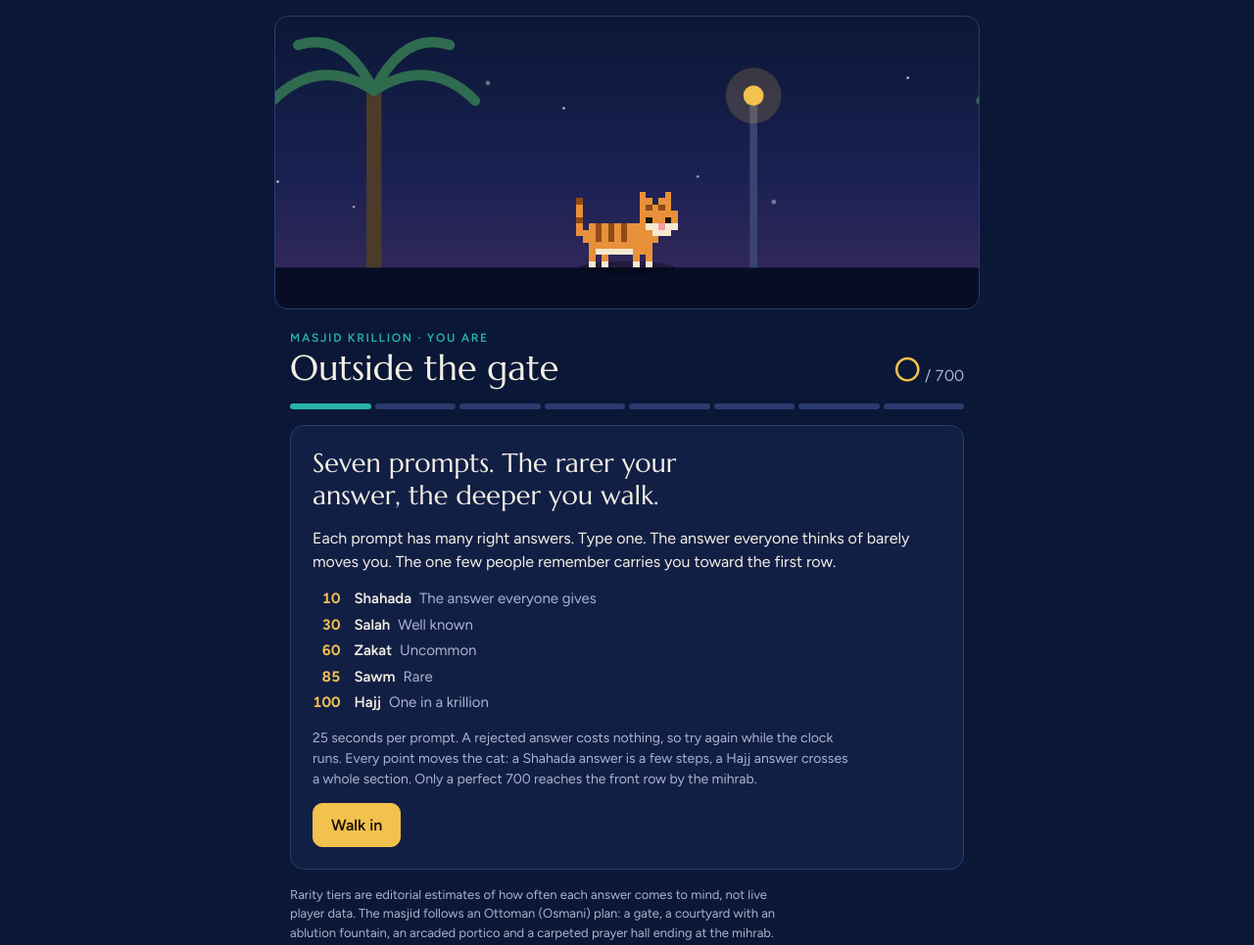
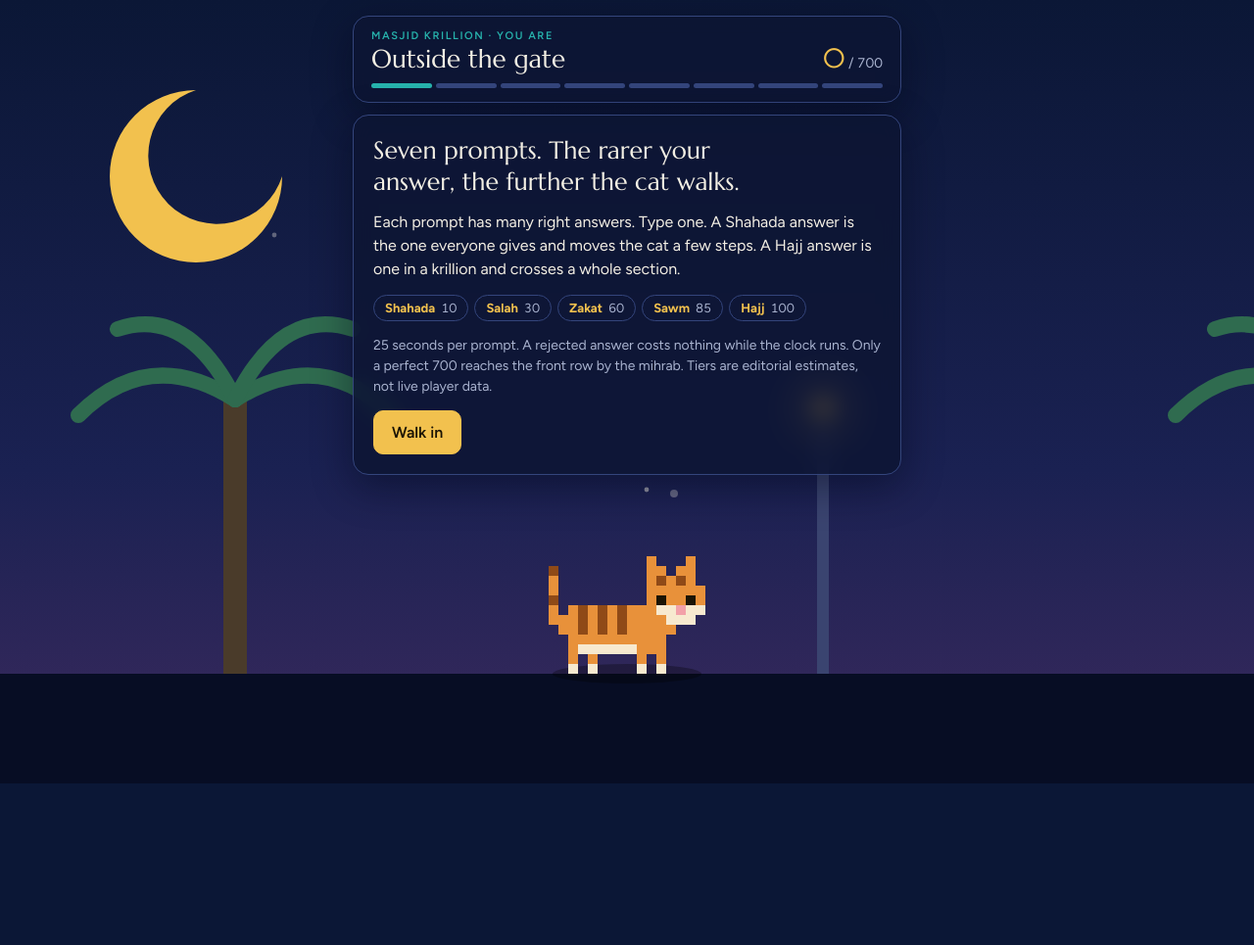
Before and after one commit to haashirmohammed/masjid-krillion, a plain HTML site: page index.html in a window 1280 px wide. Shown: the whole page at 98% size. After the commit the page ends 800 px from the top, so only its background shows below. Drawn offline with Linux system fonts and the light colour scheme.

Commit message:
Full-screen scene with floating boxes

```diff
--- a/game.js
+++ b/game.js
@@ -1,17 +1,18 @@
 (function () {
   const P = window.PROMPTS, STAGE = window.STAGES, TIERS = window.TIERS, SECONDS = 25;
   const $ = (id) => document.getElementById(id);
-  const scene = $("scene"), world = $("world");
+  const scene = $("scene"), world = $("world"), panel = $("float");
 
   // ---- the route: every point is 4.4 world units, so each 100 points is one 440-unit section ----
-  const ZOOM = 2.6, X0 = 120, STEP = 4.4, GROUND = 262, CARPET = 254;
+  const X0 = 120, STEP = 4.4, GROUND = 262, CARPET = 254, TOP = -700, DEEP = 500;
   const GATE = X0 + 100 * STEP, FOUNT = X0 + 250 * STEP, PORT = X0 + 300 * STEP, DOOR = X0 + 400 * STEP, QIBLA = X0 + 700 * STEP + 62;
   const C = { stone: "#e6dfcc", lead: "#6f8fb5", tile: "#27b3ad", lamp: "#f2c14e", carpet: "#a8323a", hall: "#2a2350", street: "#070d24", paving: "#1b2a55" };
   const lamp = (x, y) => `<circle cx="${x}" cy="${y}" r="11" fill="${C.lamp}" opacity=".18"/><circle cx="${x}" cy="${y}" r="4" fill="${C.lamp}"/>`;
 
-  // outside: street, low stars, street lamps, palms
-  let w = `<rect x="-900" y="${GROUND}" width="5200" height="60" fill="${C.street}"/>`;
-  for (let i = 0; i < 22; i++) w += `<circle cx="${-320 + (i * 83) % 860}" cy="${166 + (i * 37) % 76}" r="${i % 3 ? 0.5 : 0.9}" fill="#f3efe4" opacity="${0.4 + (i % 3) * 0.2}"/>`;
+  // outside: a sky full of stars, a crescent moon, street lamps, palms
+  let w = `<rect x="-900" y="${GROUND}" width="5200" height="${DEEP}" fill="${C.street}"/>`;
+  for (let i = 0; i < 170; i++) w = `<circle cx="${-500 + (i * 197) % 4300}" cy="${-420 + (i * 131) % 660}" r="${i % 4 ? 0.6 : 1}" fill="#f3efe4" opacity="${0.35 + (i % 3) * 0.2}"/>` + w;
+  w = `<path d="M10 113 a22 22 0 1 0 22 22 a17.5 17.5 0 1 1 -22 -22z" fill="${C.lamp}"/>` + w;
   [170, 430].forEach((x) => { w += `<rect x="${x - 1.5}" y="198" width="3" height="64" fill="#3a4470"/>` + lamp(x, 194); });
   [20, 300].forEach((x) => {
     w += `<rect x="${x - 3}" y="192" width="6" height="70" fill="#4a3b2a"/>`;
@@ -21,12 +22,13 @@
   });
 
   // gate in the outer wall: the cat stands in the gateway at exactly 100 points
-  w += `<rect x="${GATE - 40}" y="140" width="100" height="${GROUND - 140}" fill="${C.stone}"/>` +
+  w += [0, 28, 56, 84].map((dx) => `<rect x="${GATE - 40 + dx}" y="98" width="16" height="12" fill="${C.stone}"/>`).join("") +
+       `<rect x="${GATE - 40}" y="110" width="100" height="${GROUND - 110}" fill="${C.stone}"/>` +
        `<path d="M${GATE - 25} ${GROUND} V214 a25 28 0 0 1 50 0 V${GROUND}z" fill="#101c40"/>` +
        `<path d="M${GATE - 25} 214 a25 28 0 0 1 50 0" fill="none" stroke="${C.tile}" stroke-width="3"/>`;
 
   // courtyard: paving, low back wall with niches, cypresses, ablution fountain
-  w += `<rect x="${GATE - 25}" y="${GROUND}" width="${DOOR - GATE + 25}" height="60" fill="${C.paving}"/>` +
+  w += `<rect x="${GATE - 25}" y="${GROUND}" width="${DOOR - GATE + 25}" height="${DEEP}" fill="${C.paving}"/>` +
        `<rect x="${GATE + 60}" y="206" width="${PORT - GATE - 60}" height="56" fill="#5d5a66" opacity=".45"/>`;
   for (let x = GATE + 110; x < PORT - 40; x += 100) w += `<path d="M${x} ${GROUND} V232 a14 16 0 0 1 28 0 V${GROUND}z" fill="#101c40" opacity=".55"/>`;
   [GATE + 260, FOUNT - 150, FOUNT + 150].forEach((x) => { w += `<rect x="${x - 2}" y="244" width="4" height="18" fill="#4a3b2a"/><ellipse cx="${x}" cy="212" rx="9" ry="42" fill="#1f5a45"/>`; });
@@ -43,15 +45,16 @@
   w += `<rect x="${PORT - 4}" y="190" width="${DOOR - PORT + 4}" height="10" fill="${C.stone}"/>`;
 
   // prayer hall: door wall, lamps, windows, carpet, rows of worshippers, mihrab on the qibla wall
-  w += `<rect x="${DOOR + 12}" y="140" width="${QIBLA - DOOR - 12}" height="${GROUND - 140}" fill="${C.hall}"/>` +
-       `<rect x="${DOOR}" y="140" width="12" height="74" fill="${C.stone}"/><rect x="${DOOR}" y="214" width="12" height="48" fill="${C.hall}"/>` +
+  w += `<rect x="${DOOR + 12}" y="${TOP}" width="${QIBLA - DOOR - 12}" height="${GROUND - TOP}" fill="${C.hall}"/>` +
+       `<rect x="${DOOR}" y="${TOP}" width="12" height="${214 - TOP}" fill="${C.stone}"/><rect x="${DOOR}" y="214" width="12" height="48" fill="${C.hall}"/>` +
        `<rect x="${DOOR}" y="212" width="12" height="3" fill="${C.tile}"/>` +
        `<rect x="${DOOR + 12}" y="198" width="${QIBLA - DOOR - 12}" height="3" fill="${C.tile}" opacity=".45"/>` +
        `<rect x="${DOOR}" y="${CARPET}" width="${QIBLA - DOOR}" height="8" fill="${C.carpet}"/>` +
-       `<rect x="${QIBLA}" y="140" width="30" height="${GROUND - 140}" fill="${C.stone}"/>`;
+       `<rect x="${QIBLA}" y="${TOP}" width="30" height="${GROUND - TOP}" fill="${C.stone}"/>`;
   for (let x = DOOR + 80; x < QIBLA - 40; x += 110) {
-    w += `<path d="M${x} 140 V186" stroke="#8c7a4a" stroke-width="1"/>` + lamp(x, 190) +
-         `<path d="M${x + 44} 244 V220 a11 13 0 0 1 22 0 V244z" fill="#1a1640" stroke="${C.lead}" stroke-width="1.5" opacity=".8"/>`;
+    w += `<path d="M${x} ${TOP} V186" stroke="#8c7a4a" stroke-width="1"/>` + lamp(x, 190) +
+         `<path d="M${x + 44} 244 V220 a11 13 0 0 1 22 0 V244z" fill="#1a1640" stroke="${C.lead}" stroke-width="1.5" opacity=".8"/>` +
+         `<path d="M${x + 35} 172 V118 a20 22 0 0 1 40 0 V172z" fill="#1a1640" stroke="${C.lead}" stroke-width="1.5" opacity=".7"/>`;
   }
   for (let x = DOOR + 500; x <= QIBLA - 100; x += 78) w += `<g transform="translate(${x},${CARPET})" fill="#7b72b3"><circle cy="-34" r="6"/><path d="M-7 0 V-21 q7 -8 14 0 V0z"/></g>`;
   w += `<path d="M${QIBLA} ${GROUND} V196 q-20 -16 -22 14 V${GROUND}z" fill="${C.tile}"/><path d="M${QIBLA} ${GROUND} V208 q-12 -8 -13 8 V${GROUND}z" fill="#0f7f86"/>`;
@@ -80,7 +83,7 @@
   const still = window.matchMedia("(prefers-reduced-motion: reduce)").matches;
 
   // ---- tiers, named after the five pillars ----
-  $("tiers").innerHTML = TIERS.map((t) => `<dt>${t[0]}</dt><dd><b>${t[1]}</b>${t[2]}</dd>`).join("");
+  $("tiers").innerHTML = TIERS.map((t) => `<li title="${t[2]}"><b>${t[1]}</b>${t[0]}</li>`).join("");
   const tier = (pts) => TIERS.find((t) => t[0] === pts)[1];
   $("track").innerHTML = STAGE.map(() => "<li></li>").join("");
 
@@ -120,11 +123,13 @@
 
   // Move the cat to where the score puts it and keep the camera on it. snap = no walking.
   function place(snap) {
-    const x = X0 + total() * STEP, gy = x > DOOR + 6 ? CARPET : GROUND, k = scene.clientHeight / 300 * ZOOM;
+    const x = X0 + total() * STEP, gy = x > DOOR + 6 ? CARPET : GROUND, W = scene.clientWidth, H = scene.clientHeight;
+    const s = Math.max(2.4, Math.min(4.2, H / 200, W / 150)), floor = H * 0.86;
     const d = snap ? 0 : Math.abs(x - lastX), secs = d ? 0.9 + d / 400 : 0;
     lastX = x;
+    panel.style.maxHeight = Math.max(220, floor - 30 * s - 44) + "px";
     world.style.transitionDuration = me.style.transitionDuration = secs + "s";
-    world.style.transform = `translate(${scene.clientWidth / 2 - x * k}px,${scene.clientHeight * 0.86 - gy * k}px) scale(${ZOOM})`;
+    world.style.transform = `translate(${W / 2 - x * s}px,${floor - gy * s}px) scale(${s})`;
     me.style.transform = `translate(${x}px,${gy}px)`;
     const frame = (f) => { legs[0].style.display = f ? "none" : ""; legs[1].style.display = f ? "" : "none"; };
     clearInterval(walk); frame(0);
--- a/index.html
+++ b/index.html
@@ -2,37 +2,43 @@
 <html lang="en">
 <head>
 <meta charset="utf-8">
-<meta name="viewport" content="width=device-width, initial-scale=1">
+<meta name="viewport" content="width=device-width, initial-scale=1, viewport-fit=cover">
 <title>Masjid Krillion</title>
 <link rel="stylesheet" href="https://fonts.googleapis.com/css2?family=Marcellus&family=Figtree:wght@400;500;600;700&display=swap">
 <style>
-*{box-sizing:border-box}body{margin:0}[hidden]{display:none!important}
-/* Layout: a night cross-section of an Ottoman masjid pans across the top; one quiz card sits under it. Single dark look on purpose. */
+/* Layout: the masjid fills the whole screen; the score and the prompt float over it as glass boxes, and the cat walks along the bottom. Single dark look on purpose. */
 :root{
   color-scheme:dark;
-  --night:#0b1736; --dusk:#3b2a5e; --panel:#121f45; --line:#2b3b70;
-  --stone:#e6dfcc; --lead:#6f8fb5; --tile:#27b3ad; --lamp:#f2c14e; --carpet:#a8323a;
+  --night:#0b1736; --dusk:#3b2a5e; --glass:rgba(13,22,52,.86); --line:#34457c;
+  --tile:#27b3ad; --lamp:#f2c14e;
   --ink:#f3efe4; --muted:#a9b3cf; --bad:#ef7d6f;
   --display:"Marcellus",Georgia,serif; --body:"Figtree",system-ui,sans-serif;
 }
-html,body{background:var(--night)}
-body{color:var(--ink);font:16px/1.5 var(--body)}
-.scene{width:min(720px,calc(100% - 32px));margin:16px auto 0;height:clamp(190px,34vw,300px);overflow:hidden;background:linear-gradient(#0b1736 0%,#1a2152 55%,#3b2a5e 100%);border:1px solid var(--line);border-radius:14px}
-#world{height:100%;width:auto;aspect-ratio:3400/300;display:block;max-width:none;overflow:visible;transform-origin:0 0;transition:transform 1.1s ease}
+*{box-sizing:border-box}
+body{margin:0}
+[hidden]{display:none!important}
+html,body{height:100%;background:var(--night)}
+body{color:var(--ink);font:16px/1.5 var(--body);overflow:hidden}
+.scene{position:fixed;inset:0;overflow:hidden;background:linear-gradient(var(--night) 0%,#1a2152 60%,var(--dusk) 100%)}
+#world{position:absolute;left:0;top:0;width:3400px;height:300px;max-width:none;overflow:visible;transform-origin:0 0;transition:transform 1.1s ease}
 #me{transition:transform 1.1s ease}
-.wrap{max-width:720px;margin:0 auto;padding-block:20px 40px;padding-left:max(16px,env(safe-area-inset-left,0px));padding-right:max(16px,env(safe-area-inset-right,0px));display:flex;flex-direction:column;gap:16px}
-.hud{display:flex;justify-content:space-between;align-items:flex-end;gap:16px}
-.eyebrow{margin:0;font-size:12px;letter-spacing:.14em;text-transform:uppercase;color:var(--tile);font-weight:600}
-h1{margin:2px 0 0;font:400 clamp(26px,6vw,36px)/1.1 var(--display);text-wrap:balance}
-.pts{text-align:right;white-space:nowrap;font-variant-numeric:tabular-nums;color:var(--muted)}
-.pts b{font:400 34px/1 var(--display);color:var(--lamp)}
+.dock{position:fixed;inset:0 0 auto 0;display:flex;justify-content:center;pointer-events:none;padding-top:calc(16px + env(safe-area-inset-top,0px));padding-left:max(16px,env(safe-area-inset-left,0px));padding-right:max(16px,env(safe-area-inset-right,0px))}
+.float{pointer-events:auto;width:100%;max-width:560px;max-height:60vh;display:flex;flex-direction:column;gap:12px}
+.box{background:var(--glass);border:1px solid var(--line);border-radius:16px;box-shadow:0 12px 40px rgba(3,7,22,.45);-webkit-backdrop-filter:blur(10px);backdrop-filter:blur(10px)}
+.hud{flex:none;padding:12px 18px 14px;display:flex;flex-direction:column;gap:10px}
+.hud-top{display:flex;justify-content:space-between;align-items:flex-end;gap:16px}
+.eyebrow{margin:0;font-size:11px;letter-spacing:.14em;text-transform:uppercase;color:var(--tile);font-weight:600}
+h1{margin:0;font:400 clamp(20px,5vw,26px)/1.15 var(--display);text-wrap:balance}
+.pts{text-align:right;white-space:nowrap;font-variant-numeric:tabular-nums;color:var(--muted);font-size:14px}
+.pts b{font:400 28px/1 var(--display);color:var(--lamp)}
 .track{list-style:none;margin:0;padding:0;display:grid;grid-template-columns:repeat(8,1fr);gap:4px}
-.track li{height:6px;border-radius:3px;background:var(--line)}
+.track li{height:5px;border-radius:3px;background:var(--line)}
 .track li.on{background:var(--tile)}
 .track li.on:last-child{background:var(--lamp)}
-.card{background:var(--panel);border:1px solid var(--line);border-radius:14px;padding:22px;display:flex;flex-direction:column;gap:14px}
-.card h2{margin:0;font:400 clamp(21px,4.6vw,27px)/1.25 var(--display);text-wrap:balance}
-.card p{margin:0;max-width:62ch}
+.card{min-height:0;overflow-y:auto;padding:20px;display:flex;flex-direction:column;gap:14px}
+.card > *{flex:none}
+.card h2{margin:0;font:400 clamp(20px,4.6vw,25px)/1.25 var(--display);text-wrap:balance}
+.card p{margin:0}
 .muted{color:var(--muted);font-size:14px}
 .tag{align-self:flex-start;font-size:12px;font-weight:700;letter-spacing:.1em;text-transform:uppercase;color:var(--night);background:var(--tile);border-radius:99px;padding:3px 10px}
 .row{display:flex;gap:8px;flex-wrap:wrap}
@@ -46,16 +52,14 @@ button:hover{filter:brightness(1.1)}
 .bar i.low{background:var(--bad)}
 #fb{min-height:1.5em;font-weight:600}
 #fb.ok{color:var(--lamp)} #fb.no{color:var(--bad)}
-.tiers{display:grid;grid-template-columns:auto 1fr;gap:4px 14px;margin:0;font-size:15px}
-.tiers dt{color:var(--lamp);font-weight:700;font-variant-numeric:tabular-nums;text-align:right}
-.tiers dd{margin:0;color:var(--muted)}
-.tiers dd b{color:var(--ink);font-weight:600;margin-right:8px}
+.tiers{list-style:none;margin:0;padding:0;display:flex;flex-wrap:wrap;gap:6px}
+.tiers li{border:1px solid var(--line);border-radius:99px;padding:3px 11px;font-size:13px;color:var(--muted);font-variant-numeric:tabular-nums}
+.tiers b{color:var(--lamp);font-weight:700;margin-right:6px}
 .res{overflow-x:auto}
 table{border-collapse:collapse;width:100%;font-size:14px}
 th,td{text-align:left;padding:8px 10px 8px 0;border-bottom:1px solid var(--line);vertical-align:top}
 th{color:var(--muted);font-weight:600;font-size:12px;letter-spacing:.08em;text-transform:uppercase}
 td.n{font-variant-numeric:tabular-nums;color:var(--lamp);font-weight:700;white-space:nowrap}
-.foot{margin:0;color:var(--muted);font-size:13px;max-width:62ch}
 @media (prefers-reduced-motion:reduce){#world,#me{transition:none}}
 </style>
 </head>
@@ -65,22 +69,24 @@ td.n{font-variant-numeric:tabular-nums;color:var(--lamp);font-weight:700;white-s
 <svg id="world" viewBox="0 0 3400 300" xmlns="http://www.w3.org/2000/svg"></svg>
 </div>
 
-<main class="wrap">
-  <header class="hud">
-    <div><p class="eyebrow">Masjid Krillion · you are</p><h1 id="stage">Outside the gate</h1></div>
-    <div class="pts"><b id="pts">0</b> / 700</div>
+<main class="dock"><div class="float" id="float">
+  <header class="box hud">
+    <div class="hud-top">
+      <div><p class="eyebrow">Masjid Krillion · you are</p><h1 id="stage">Outside the gate</h1></div>
+      <div class="pts"><b id="pts">0</b> / 700</div>
+    </div>
+    <ol class="track" id="track" aria-hidden="true"></ol>
   </header>
-  <ol class="track" id="track" aria-hidden="true"></ol>
 
-  <section class="card" id="start">
-    <h2>Seven prompts. The rarer your answer, the deeper you walk.</h2>
-    <p>Each prompt has many right answers. Type one. The answer everyone thinks of barely moves you. The one few people remember carries you toward the first row.</p>
-    <dl class="tiers" id="tiers"></dl>
-    <p class="muted">25 seconds per prompt. A rejected answer costs nothing, so try again while the clock runs. Every point moves the cat: a Shahada answer is a few steps, a Hajj answer crosses a whole section. Only a perfect 700 reaches the front row by the mihrab.</p>
+  <section class="box card" id="start">
+    <h2>Seven prompts. The rarer your answer, the further the cat walks.</h2>
+    <p>Each prompt has many right answers. Type one. A Shahada answer is the one everyone gives and moves the cat a few steps. A Hajj answer is one in a krillion and crosses a whole section.</p>
+    <ul class="tiers" id="tiers"></ul>
+    <p class="muted">25 seconds per prompt. A rejected answer costs nothing while the clock runs. Only a perfect 700 reaches the front row by the mihrab. Tiers are editorial estimates, not live player data.</p>
     <div class="row"><button class="go" id="begin">Walk in</button></div>
   </section>
 
-  <section class="card" id="play" hidden>
+  <section class="box card" id="play" hidden>
     <span class="tag" id="tag">Hadith</span>
     <h2 id="q"></h2>
     <p class="muted" id="hint"></p>
@@ -94,15 +100,13 @@ td.n{font-variant-numeric:tabular-nums;color:var(--lamp);font-weight:700;white-s
     <div class="row"><button class="go" id="next" hidden>Next prompt</button></div>
   </section>
 
-  <section class="card" id="end" hidden>
+  <section class="box card" id="end" hidden>
     <h2 id="verdict"></h2>
     <p id="summary"></p>
     <div class="res"><table><thead><tr><th>Prompt</th><th>You said</th><th>Pts</th><th>Hajj answers</th></tr></thead><tbody id="rows"></tbody></table></div>
     <div class="row"><button class="go" id="retry" hidden></button><button id="again">Play again</button></div>
   </section>
-
-  <p class="foot">Rarity tiers are editorial estimates of how often each answer comes to mind, not live player data. The masjid follows an Ottoman (Osmani) plan: a gate, a courtyard with an ablution fountain, an arcaded portico and a carpeted prayer hall ending at the mihrab.</p>
-</main>
+</div></main>
 <script src="data.js"></script>
 <script src="game.js"></script>
 </body>
```
